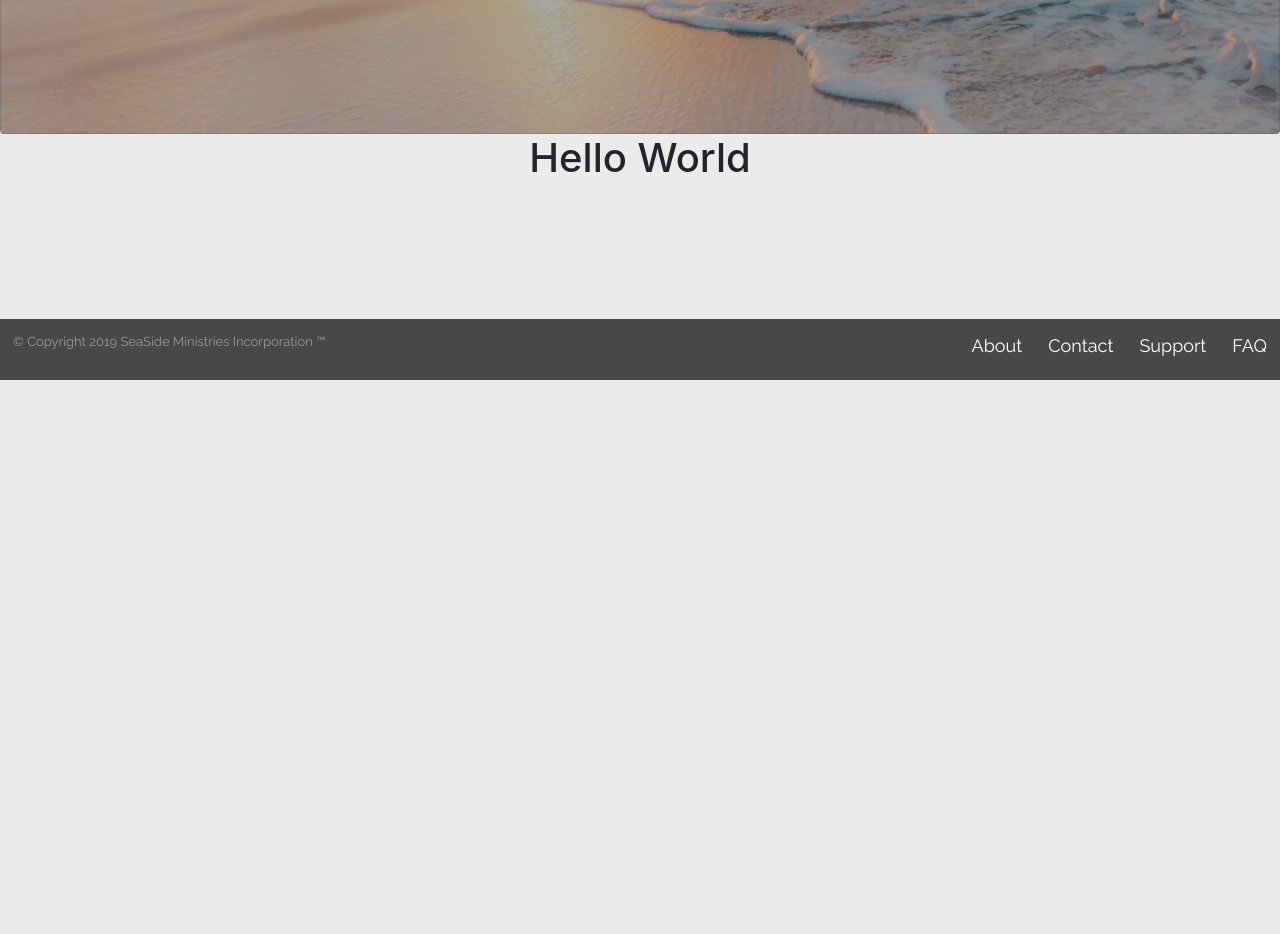
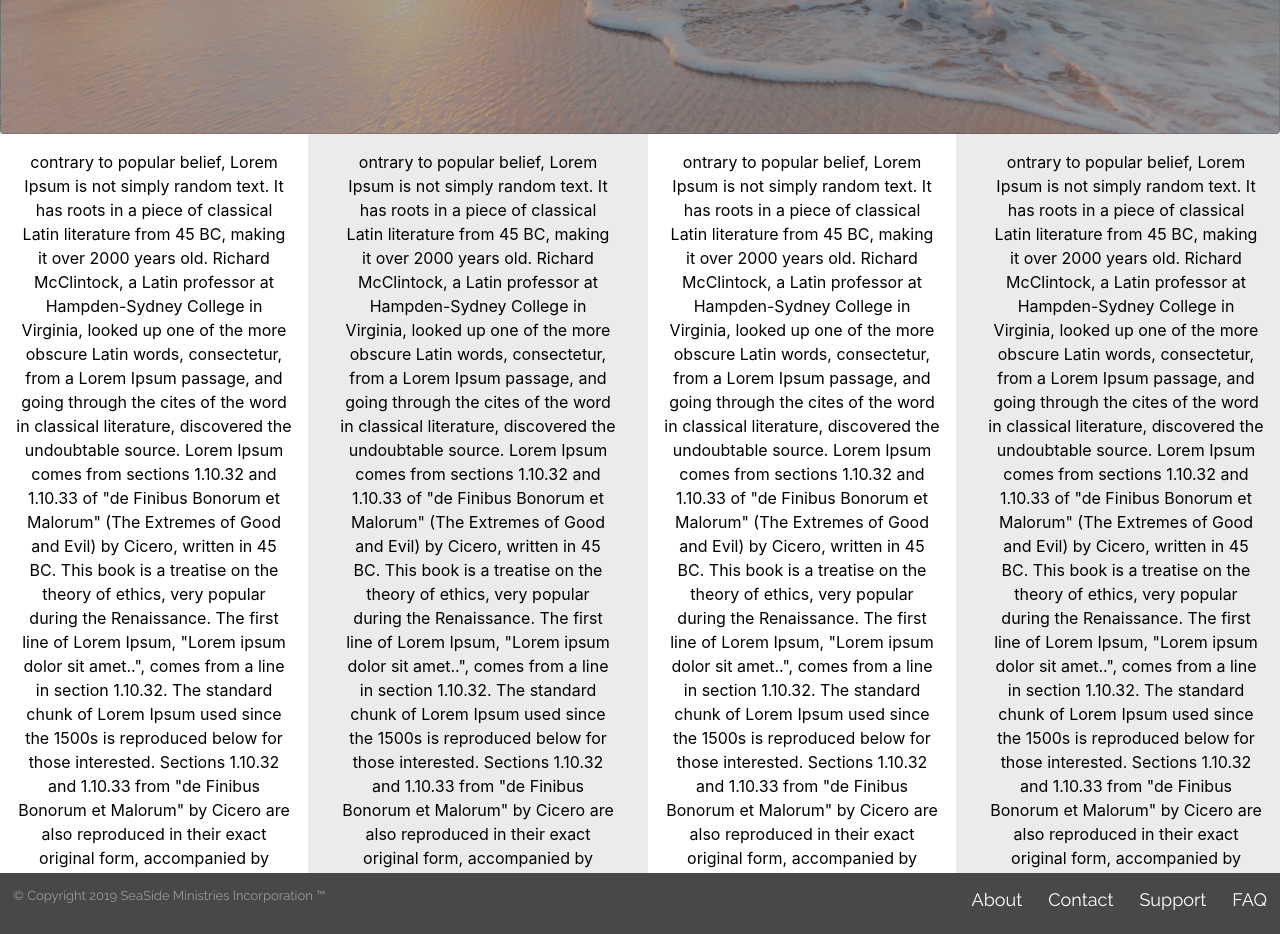
Before and after one commit to jackie1santana/SeaSide-Ministries, a React (Create React App) app: page / in a window 1280 px wide. Shown: the part 420-1354 px from the top of the page. Before the commit the page ends 800 px from the top, so only its background shows below. Built offline with nearby package versions, Linux system fonts and the light colour scheme; a web font is replaced by a local one.

Commit message:
add gid columns

```diff
--- a/src/Components/Body.js
+++ b/src/Components/Body.js
@@ -3,8 +3,26 @@ import './../styles/base.scss'
 
 export default function Body() {
     return (
-        <div>
-            <h1>Hello World</h1>
+        <div className="wrapper">
+            <article>contrary to popular belief, Lorem Ipsum is not simply random text. It has roots in a piece of classical Latin literature from 45 BC, making it over 2000 years old. Richard McClintock, a Latin professor at Hampden-Sydney College in Virginia, looked up one of the more obscure Latin words, consectetur, from a Lorem Ipsum passage, and going through the cites of the word in classical literature, discovered the undoubtable source. Lorem Ipsum comes from sections 1.10.32 and 1.10.33 of "de Finibus Bonorum et Malorum" (The Extremes of Good and Evil) by Cicero, written in 45 BC. This book is a treatise on the theory of ethics, very popular during the Renaissance. The first line of Lorem Ipsum, "Lorem ipsum dolor sit amet..", comes from a line in section 1.10.32.
+
+The standard chunk of Lorem Ipsum used since the 1500s is reproduced below for those interested. Sections 1.10.32 and 1.10.33 from "de Finibus Bonorum et Malorum" by Cicero are also reproduced in their exact original form, accompanied by English versions from the 1914 translation by H. Rackham.</article>
+
+<article>ontrary to popular belief, Lorem Ipsum is not simply random text. It has roots in a piece of classical Latin literature from 45 BC, making it over 2000 years old. Richard McClintock, a Latin professor at Hampden-Sydney College in Virginia, looked up one of the more obscure Latin words, consectetur, from a Lorem Ipsum passage, and going through the cites of the word in classical literature, discovered the undoubtable source. Lorem Ipsum comes from sections 1.10.32 and 1.10.33 of "de Finibus Bonorum et Malorum" (The Extremes of Good and Evil) by Cicero, written in 45 BC. This book is a treatise on the theory of ethics, very popular during the Renaissance. The first line of Lorem Ipsum, "Lorem ipsum dolor sit amet..", comes from a line in section 1.10.32.
+
+The standard chunk of Lorem Ipsum used since the 1500s is reproduced below for those interested. Sections 1.10.32 and 1.10.33 from "de Finibus Bonorum et Malorum" by Cicero are also reproduced in their exact original form, accompanied by English versions from the 1914 translation by H. Rackham.</article>
+
+
+<article>ontrary to popular belief, Lorem Ipsum is not simply random text. It has roots in a piece of classical Latin literature from 45 BC, making it over 2000 years old. Richard McClintock, a Latin professor at Hampden-Sydney College in Virginia, looked up one of the more obscure Latin words, consectetur, from a Lorem Ipsum passage, and going through the cites of the word in classical literature, discovered the undoubtable source. Lorem Ipsum comes from sections 1.10.32 and 1.10.33 of "de Finibus Bonorum et Malorum" (The Extremes of Good and Evil) by Cicero, written in 45 BC. This book is a treatise on the theory of ethics, very popular during the Renaissance. The first line of Lorem Ipsum, "Lorem ipsum dolor sit amet..", comes from a line in section 1.10.32.
+
+The standard chunk of Lorem Ipsum used since the 1500s is reproduced below for those interested. Sections 1.10.32 and 1.10.33 from "de Finibus Bonorum et Malorum" by Cicero are also reproduced in their exact original form, accompanied by English versions from the 1914 translation by H. Rackham.</article>
+
+
+
+
+<article>ontrary to popular belief, Lorem Ipsum is not simply random text. It has roots in a piece of classical Latin literature from 45 BC, making it over 2000 years old. Richard McClintock, a Latin professor at Hampden-Sydney College in Virginia, looked up one of the more obscure Latin words, consectetur, from a Lorem Ipsum passage, and going through the cites of the word in classical literature, discovered the undoubtable source. Lorem Ipsum comes from sections 1.10.32 and 1.10.33 of "de Finibus Bonorum et Malorum" (The Extremes of Good and Evil) by Cicero, written in 45 BC. This book is a treatise on the theory of ethics, very popular during the Renaissance. The first line of Lorem Ipsum, "Lorem ipsum dolor sit amet..", comes from a line in section 1.10.32.
+
+The standard chunk of Lorem Ipsum used since the 1500s is reproduced below for those interested. Sections 1.10.32 and 1.10.33 from "de Finibus Bonorum et Malorum" by Cicero are also reproduced in their exact original form, accompanied by English versions from the 1914 translation by H. Rackham.</article>
         </div>
     )
 }
--- a/src/styles/_body.scss
+++ b/src/styles/_body.scss
@@ -1,3 +1,12 @@
-body{
-
+.wrapper {
+    display:grid;
+    grid-template-columns: 1fr 1fr 1fr 1fr;
+    grid-gap: 1em;
+    article {
+        color:black;
+        padding: 1em;
+        &:nth-child(odd){
+            background-color:white;
+        }
+    }
 }
--- a/src/styles/_header.scss
+++ b/src/styles/_header.scss
@@ -12,7 +12,7 @@
 }
 
 
-@media only screen and (max-width: 600px) {
+@media only screen and (max-width: 360px) {
   .card{
 
     background:
--- a/src/styles/base.scss
+++ b/src/styles/base.scss
@@ -1 +1 @@
-@import 'footer', 'header', 'navbar', 'animations';
+@import 'footer', 'header', 'navbar', 'animations', 'body';
```
